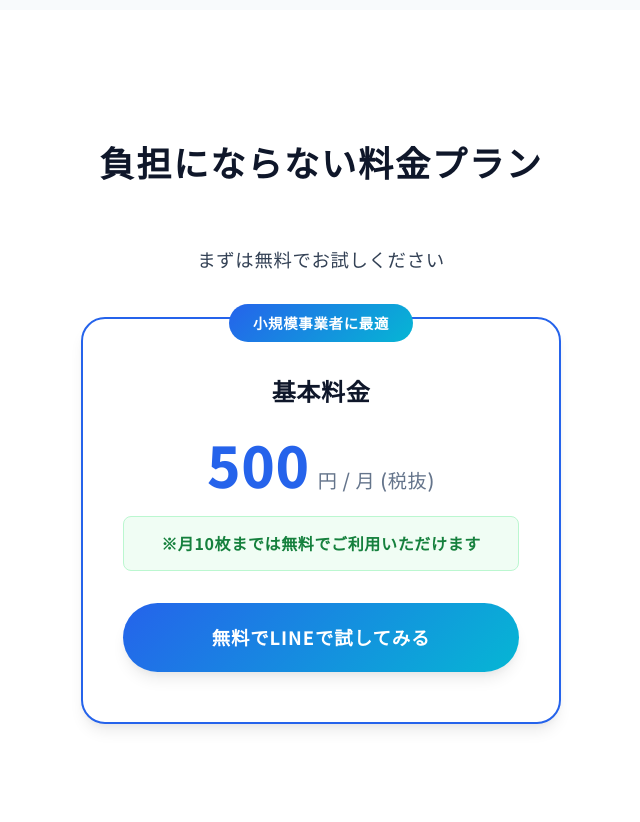
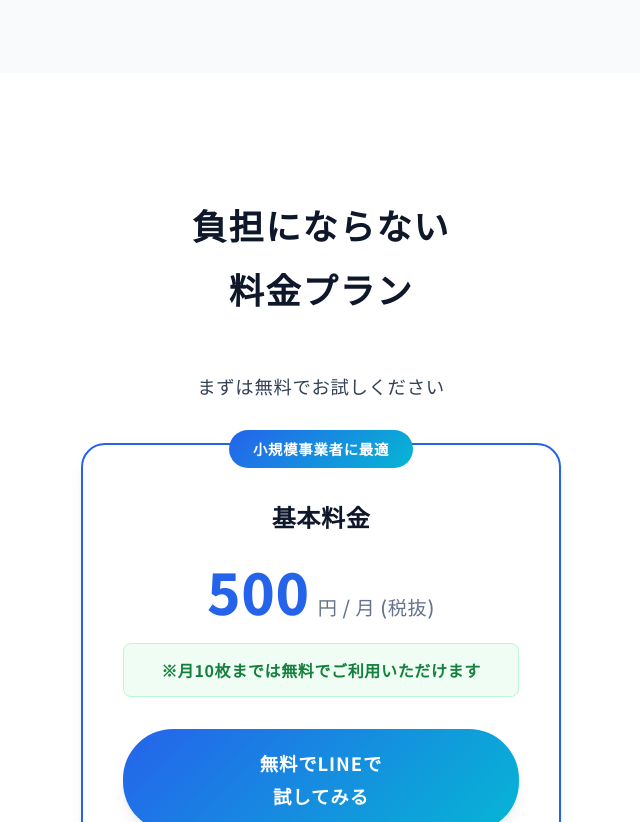
Before and after one commit to Tumugi-Capital/torudakekeiri, a plain HTML site: page index.html in a window 1280 px wide. Shown: the part 3840-4662 px from the top of the page, without its empty margins (319-959 px from the left). Drawn offline with Linux system fonts and the light colour scheme.

Commit message:
Update index.html

```diff
--- a/index.html
+++ b/index.html
@@ -760,7 +760,7 @@
 
         <section class="howto">
             <div class="container">
-                <h2 class="section-title">いつものスマホ操作だけで完結</h2>
+                <h2 class="section-title">いつものスマホ操作<br>だけで完結</h2>
                 <div class="howto-grid">
                     <div class="howto-card hover-card">
                         <div class="howto-number">STEP 1</div>
@@ -783,7 +783,7 @@
                     <div class="feature-card hover-card">
                         <div class="feature-num">01</div>
                         <h4>外注するより圧倒的に安い</h4>
-                        <p>記帳代行を頼むと毎月数万円かかるところ、月額ワンコイン（500円台）から手軽に<span class="nowrap">導入できます。</span></p>
+                        <p>記帳代行を頼むと毎月数万円かかるところ、月額ワンコイン（500円台）<br>から手軽に<span class="nowrap">導入できます。</span></p>
                     </div>
                     <div class="feature-card hover-card">
                         <div class="feature-num">02</div>
@@ -827,13 +827,13 @@
 
         <section class="price" id="price">
             <div class="container">
-                <h2 class="section-title">負担にならない料金プラン</h2>
+                <h2 class="section-title">負担にならない<br>料金プラン</h2>
                 <p style="margin-bottom: 40px; font-size: 1.15rem; font-weight: 500;">まずは無料で<span class="nowrap">お試しください</span></p>
                 <div class="price-card hover-card">
                     <h3>基本料金</h3>
                     <div class="price-main">500<span>円 / 月 (税抜)</span></div>
                     <div class="price-note">※月10枚までは無料でご利用いただけます</div>
-                    <a href="https://lin.ee/RYKWAXN" class="btn-cta" style="width: 100%;" target="_blank" rel="noopener noreferrer">無料でLINEで試してみる</a>
+                    <a href="https://lin.ee/RYKWAXN" class="btn-cta" style="width: 100%;" target="_blank" rel="noopener noreferrer">無料でLINEで<br>試してみる</a>
                 </div>
             </div>
         </section>
@@ -847,7 +847,7 @@
                             <div>PCや新しいソフトの設定は必要ですか？</div>
                         </div>
                         <div class="faq-a">
-                            <div>いいえ、普段お使いのLINEから友だち追加してユーザー登録するだけで、数分で使い始めることが<span class="nowrap">できます。</span></div>
+                            <div>いいえ、普段お使いのLINEから友だち追加してユーザー登録するだけで、数分で使い始める<br>ことが<span class="nowrap">できます。</span></div>
                         </div>
                     </div>
                     <div class="faq-item">
```
